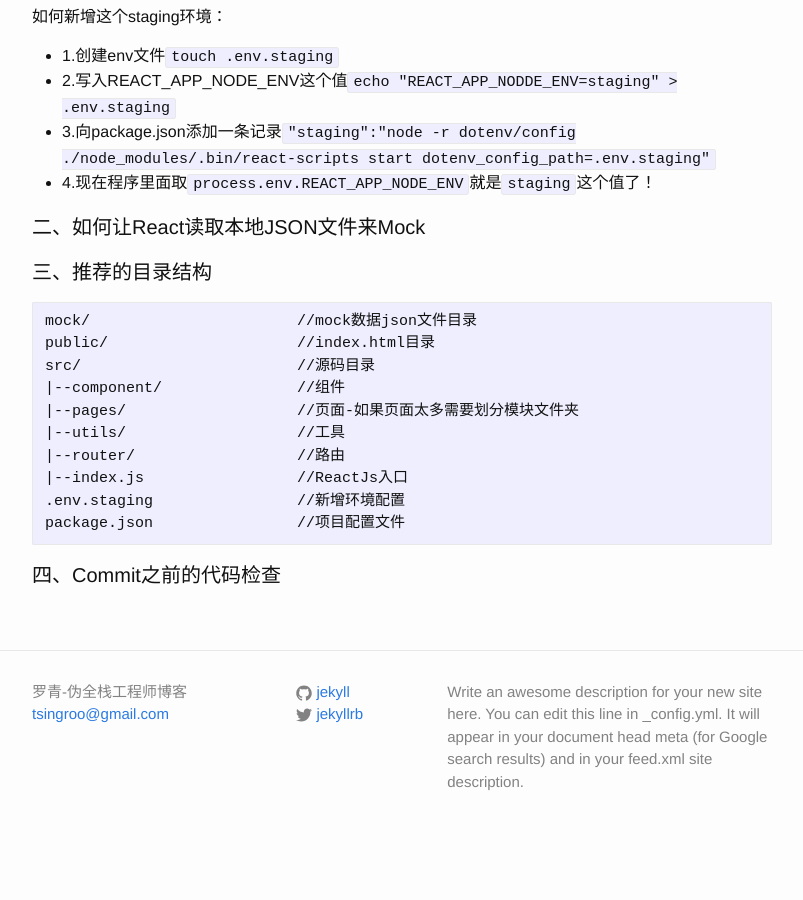
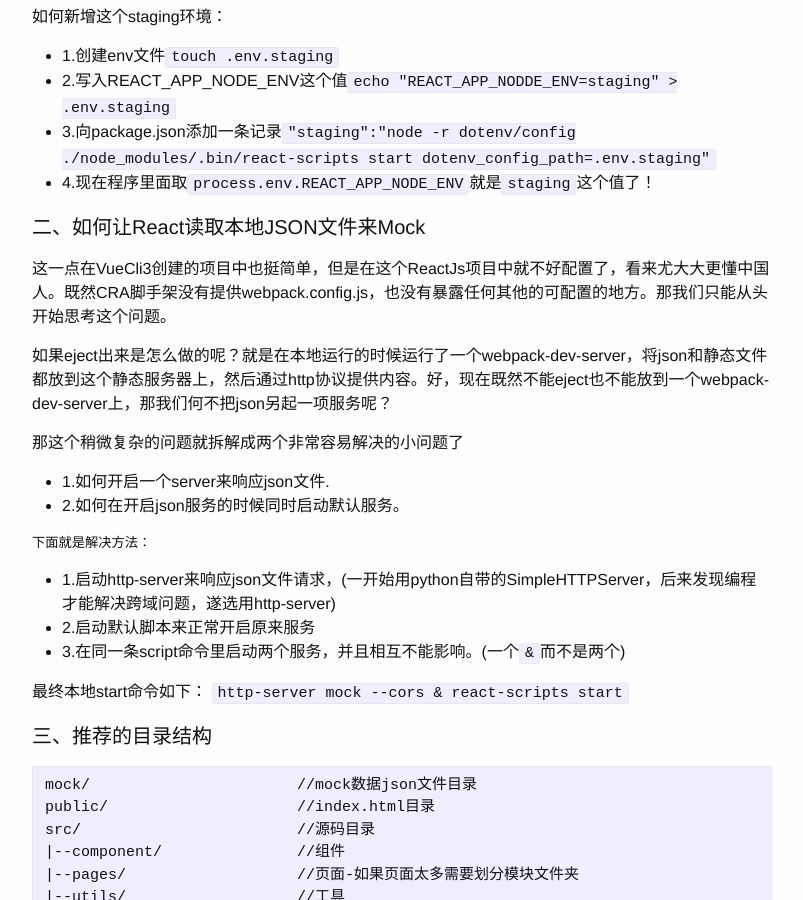
Before and after one commit to tsingroo/tsingroo.github.io, a Jekyll site: the page built from _posts/2019-08-02-setup_react_dev_env.md, in a window 1280 px wide and 900 px high, scrolled down 681 px. Shown: the whole window, without its empty margins (238-1041 px from the left). Built offline with Jekyll 4.4.1, drawn with Linux system fonts in a browser that asks for light colours; before the commit the page ends 1534 px from its top, so only the background shows below that.

Commit message:
add mock segment

````diff
--- a/_posts/2019-08-02-setup_react_dev_env.md
+++ b/_posts/2019-08-02-setup_react_dev_env.md
@@ -31,6 +31,21 @@ title: '搭建ReactJs开发环境实践'
 
 #### 二、如何让React读取本地JSON文件来Mock
 
+这一点在VueCli3创建的项目中也挺简单，但是在这个ReactJs项目中就不好配置了，看来尤大大更懂中国人。既然CRA脚手架没有提供webpack.config.js，也没有暴露任何其他的可配置的地方。那我们只能从头开始思考这个问题。
+
+如果eject出来是怎么做的呢？就是在本地运行的时候运行了一个webpack-dev-server，将json和静态文件都放到这个静态服务器上，然后通过http协议提供内容。好，现在既然不能eject也不能放到一个webpack-dev-server上，那我们何不把json另起一项服务呢？
+
+那这个稍微复杂的问题就拆解成两个非常容易解决的小问题了
+* 1.如何开启一个server来响应json文件.
+* 2.如何在开启json服务的时候同时启动默认服务。
+
+##### 下面就是解决方法：
+* 1.启动http-server来响应json文件请求，(一开始用python自带的SimpleHTTPServer，后来发现编程才能解决跨域问题，遂选用http-server)
+* 2.启动默认脚本来正常开启原来服务
+* 3.在同一条script命令里启动两个服务，并且相互不能影响。(一个```&```而不是两个)
+
+最终本地start命令如下：
+```http-server mock --cors & react-scripts start```
 
 
 #### 三、推荐的目录结构
````
